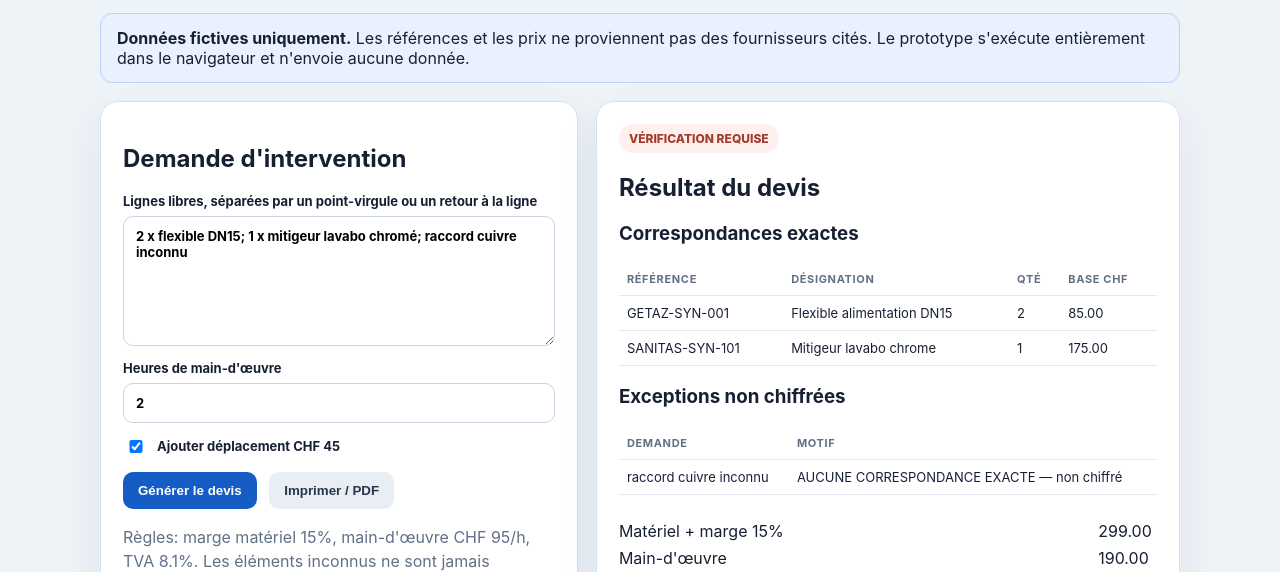
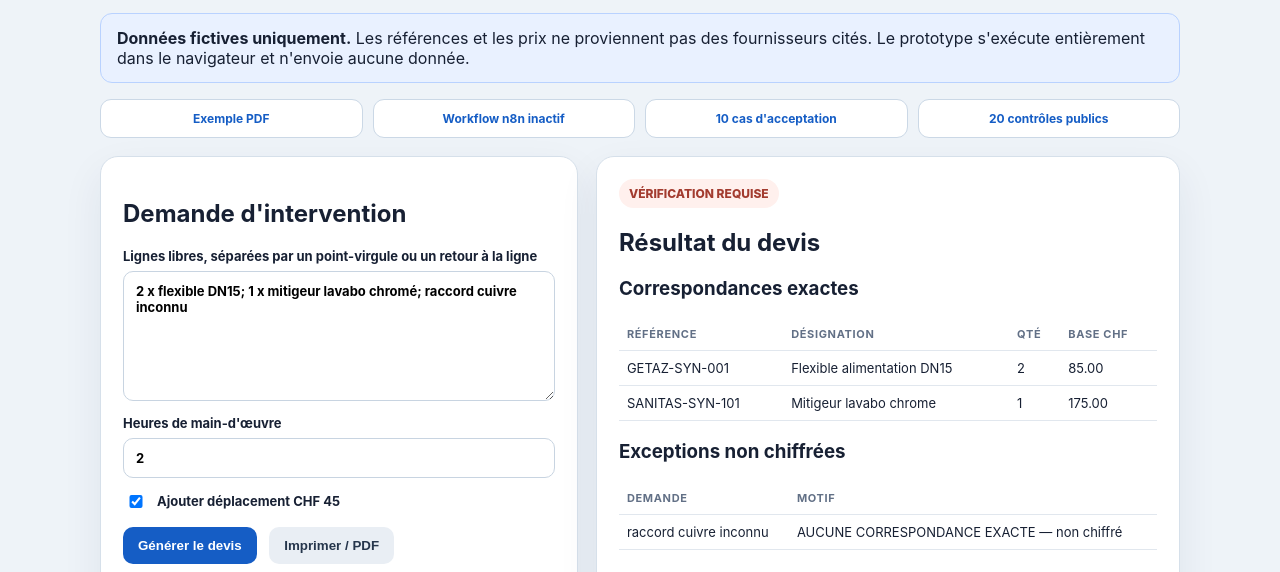
Before and after one commit to parkkiyun/consent-aware-voice-lead-pilot, a website: page swiss-hvac-quote.html in a window 1280 px wide. Shown: the part 179-751 px from the top of the page. Drawn offline with Linux system fonts and the light colour scheme.

Commit message:
Expose Swiss proof links in demo

```diff
--- a/swiss-hvac-quote.html
+++ b/swiss-hvac-quote.html
@@ -13,6 +13,8 @@
       .eyebrow { color: #155dc5; font-weight: 850; letter-spacing: .1em; text-transform: uppercase; font-size: 12px; }
       .lede, .small { color: #617086; line-height: 1.55; }
       .notice { padding: 14px 16px; border: 1px solid #b9d2ff; border-radius: 12px; background: #e9f1ff; }
+      .proof { display: grid; grid-template-columns: repeat(4, 1fr); gap: 10px; margin-top: 12px; }
+      .proof a { padding: 11px 12px; border: 1px solid #cbd8e6; border-radius: 11px; background: white; text-decoration: none; text-align: center; font-size: 12px; }
       .grid { display: grid; grid-template-columns: .9fr 1.1fr; gap: 18px; margin-top: 18px; }
       .panel { padding: 22px; border: 1px solid #d6e0ea; border-radius: 18px; background: white; box-shadow: 0 16px 42px rgba(28,49,82,.07); }
       label { display: grid; gap: 7px; margin-top: 14px; font-size: 13px; font-weight: 750; }
@@ -31,7 +33,7 @@
       .totals { display: grid; grid-template-columns: 1fr auto; gap: 7px 18px; padding-top: 8px; }
       .totals strong { font-size: 18px; }
       a { color: #155dc5; font-weight: 750; }
-      @media (max-width: 800px) { .grid { grid-template-columns: 1fr; } }
+      @media (max-width: 800px) { .grid { grid-template-columns: 1fr; } .proof { grid-template-columns: 1fr 1fr; } }
       @media print { body { background: white; } main { width: 100%; padding: 0; } .input-panel, .notice, .repo, button { display: none !important; } .grid { display: block; } .panel { border: 0; box-shadow: none; } }
     </style>
   </head>
@@ -41,6 +43,12 @@
       <h1>Devis plomberie/CVC à correspondance exacte</h1>
       <p class="lede">Le moteur n'attribue un prix qu'à une référence ou un alias enregistré exactement. Toute autre ligne reste non chiffrée dans la file d'exception.</p>
       <p class="notice"><strong>Données fictives uniquement.</strong> Les références et les prix ne proviennent pas des fournisseurs cités. Le prototype s'exécute entièrement dans le navigateur et n'envoie aucune donnée.</p>
+      <nav class="proof" aria-label="Preuves vérifiables">
+        <a href="./examples/swiss-hvac-sample-quote.pdf">Exemple PDF</a>
+        <a href="https://github.com/parkkiyun/consent-aware-voice-lead-pilot/blob/main/examples/n8n-swiss-hvac-quote-reference.json">Workflow n8n inactif</a>
+        <a href="https://github.com/parkkiyun/consent-aware-voice-lead-pilot/blob/main/examples/swiss-hvac-acceptance-cases.json">10 cas d'acceptation</a>
+        <a href="https://github.com/parkkiyun/consent-aware-voice-lead-pilot/actions/workflows/test.yml">20 contrôles publics</a>
+      </nav>
       <div class="grid">
         <section class="panel input-panel">
           <h2>Demande d'intervention</h2>
```
